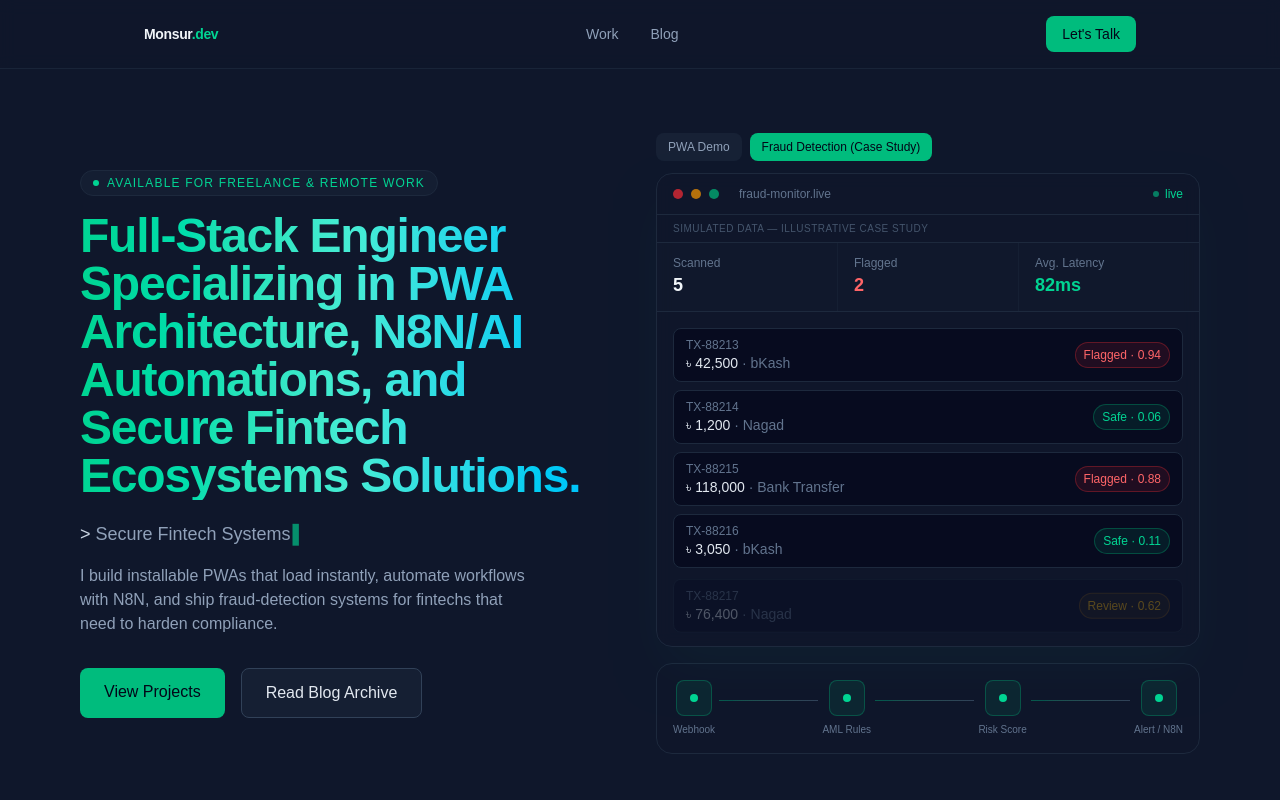
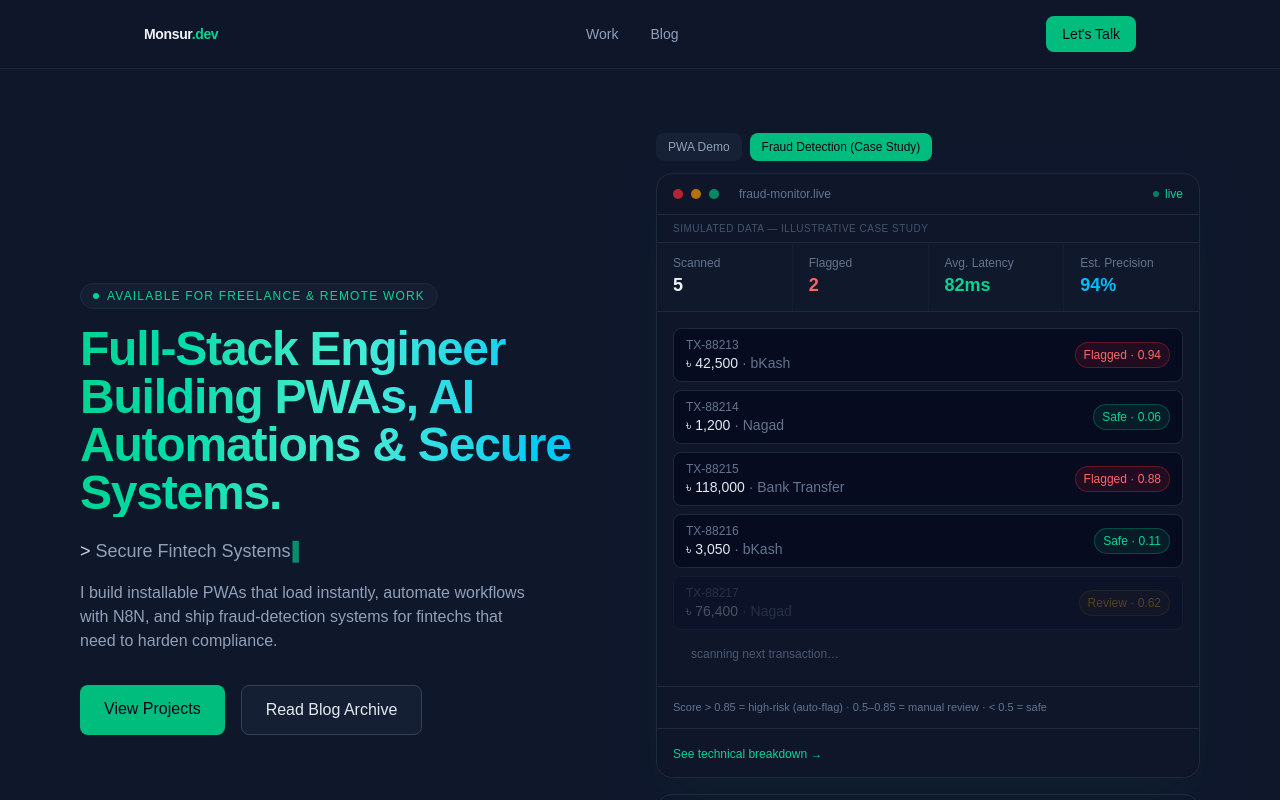
Before and after one commit to monsurhabib01/monsur.dev, a Next.js app: page / in a window 1280 px wide. Both pictures are taken after a click on the button "Fraud Detection (Case Study)". Shown: the top 800 px of the page. Built offline with nearby package versions, Linux system fonts and the light colour scheme.

Commit message:
fix: mailto fallback, layout shift, generic headline, GitHub link

```diff
--- a/src/app/layout.tsx
+++ b/src/app/layout.tsx
@@ -15,7 +15,7 @@ const geistMono = Geist_Mono({
 export const metadata: Metadata = {
   title: "Monsur Habib | PWA & Full-Stack Engineer",
   description:
-    "Full-stack engineer specializing in PWA architecture, N8N/AI automations, and fintech fraud-detection systems for Bangladesh's MFS ecosystem.",
+    "Full-stack engineer building installable PWAs, AI/N8N automations, and secure backend systems — with deep fintech fraud-detection expertise for Bangladesh's MFS ecosystem.",
   manifest: "/manifest.json",
   icons: {
     icon: "/favicon.ico",
@@ -24,8 +24,8 @@ export const metadata: Metadata = {
   openGraph: {
     title: "Monsur Habib | PWA & Full-Stack Engineer",
     description:
-      "Building installable PWAs, N8N automations, and fraud-detection systems. Available for freelance & remote work.",
-    url: "https://monsur.dev",
+      "Building installable PWAs, N8N automations, and secure backend systems. Available for freelance & remote work.",
+    url: "https://monsur-dev.pages.dev",
     siteName: "Monsur.Dev",
     type: "website",
   },
--- a/src/app/page.tsx
+++ b/src/app/page.tsx
@@ -95,13 +95,20 @@ function PWAInstallCard() {
   const [installed, setInstalled] = useState(false);
 
   useEffect(() => {
+    if (installed) {
+      const t = setTimeout(() => {
+        setInstalled(false);
+        setVisibleCount(0);
+      }, 3000);
+      return () => clearTimeout(t);
+    }
     if (visibleCount >= PWA_CHECKS.length) {
       const t = setTimeout(() => setInstalled(true), 500);
       return () => clearTimeout(t);
     }
     const t = setTimeout(() => setVisibleCount((c) => c + 1), 500);
     return () => clearTimeout(t);
-  }, [visibleCount]);
+  }, [visibleCount, installed]);
 
   return (
     <div className="w-full rounded-2xl border border-slate-800 bg-slate-900/80 shadow-2xl shadow-emerald-500/5 backdrop-blur">
@@ -121,10 +128,12 @@ function PWAInstallCard() {
       </div>
 
       <div className="space-y-2 p-4">
-        {PWA_CHECKS.slice(0, visibleCount).map((c) => (
+        {PWA_CHECKS.map((c, i) => (
           <div
             key={c.label}
-            className="flex items-center gap-3 rounded-lg border border-slate-800 bg-slate-950/60 px-3 py-2.5 text-sm animate-[fadeIn_0.4s_ease-out]"
+            className={`flex items-center gap-3 rounded-lg border border-slate-800 bg-slate-950/60 px-3 py-2.5 text-sm transition-opacity duration-300 ${
+              i < visibleCount ? "opacity-100" : "opacity-0"
+            }`}
           >
             <span className="flex h-5 w-5 flex-none items-center justify-center rounded-full bg-emerald-500/10 text-xs text-emerald-400">
               ✓
@@ -135,12 +144,14 @@ function PWAInstallCard() {
             </div>
           </div>
         ))}
-        {visibleCount < PWA_CHECKS.length && (
-          <div className="flex items-center gap-2 px-1 py-2 text-xs text-slate-500">
+        <div
+          className={`flex items-center gap-2 px-1 py-2 text-xs text-slate-500 transition-opacity duration-300 ${
+            visibleCount < PWA_CHECKS.length ? "opacity-100" : "opacity-0"
+          }`}
+        >
           <span className="h-1.5 w-1.5 animate-ping rounded-full bg-slate-500" />
           checking install criteria…
         </div>
-        )}
       </div>
     </div>
   );
@@ -150,7 +161,10 @@ function FraudDashboardCard() {
   const [visibleCount, setVisibleCount] = useState(0);
 
   useEffect(() => {
-    if (visibleCount >= TRANSACTIONS.length) return;
+    if (visibleCount >= TRANSACTIONS.length) {
+      const t = setTimeout(() => setVisibleCount(0), 3000);
+      return () => clearTimeout(t);
+    }
     const t = setTimeout(() => setVisibleCount((c) => c + 1), 550);
     return () => clearTimeout(t);
   }, [visibleCount]);
@@ -167,7 +181,7 @@ function FraudDashboardCard() {
       </div>
 
       {/* stats row */}
-      <div className="grid grid-cols-3 gap-px border-b border-slate-800 bg-slate-800/50">
+      <div className="grid grid-cols-4 gap-px border-b border-slate-800 bg-slate-800/50">
         <div className="bg-slate-900/80 px-4 py-3">
           <div className="text-xs text-slate-500">Scanned</div>
           <div className="text-lg font-semibold text-slate-100">{visibleCount}</div>
@@ -180,14 +194,20 @@ function FraudDashboardCard() {
           <div className="text-xs text-slate-500">Avg. Latency</div>
           <div className="text-lg font-semibold text-emerald-400">82ms</div>
         </div>
+        <div className="bg-slate-900/80 px-4 py-3">
+          <div className="text-xs text-slate-500">Est. Precision</div>
+          <div className="text-lg font-semibold text-sky-400">94%</div>
+        </div>
       </div>
 
       {/* transaction feed */}
       <div className="space-y-2 p-4">
-        {TRANSACTIONS.slice(0, visibleCount).map((tx) => (
+        {TRANSACTIONS.map((tx, i) => (
           <div
             key={tx.id}
-            className="flex items-center justify-between rounded-lg border border-slate-800 bg-slate-950/60 px-3 py-2 text-sm animate-[fadeIn_0.4s_ease-out]"
+            className={`flex items-center justify-between rounded-lg border border-slate-800 bg-slate-950/60 px-3 py-2 text-sm transition-opacity duration-300 ${
+              i < visibleCount ? "opacity-100" : "opacity-0"
+            }`}
           >
             <div className="flex flex-col">
               <span className="font-mono text-xs text-slate-500">{tx.id}</span>
@@ -204,12 +224,29 @@ function FraudDashboardCard() {
             </span>
           </div>
         ))}
-        {visibleCount < TRANSACTIONS.length && (
-          <div className="flex items-center gap-2 px-1 py-2 text-xs text-slate-500">
+        <div
+          className={`flex items-center gap-2 px-1 py-2 text-xs text-slate-500 transition-opacity duration-300 ${
+            visibleCount < TRANSACTIONS.length ? "opacity-100" : "opacity-0"
+          }`}
+        >
           <span className="h-1.5 w-1.5 animate-ping rounded-full bg-slate-500" />
           scanning next transaction…
         </div>
-        )}
+      </div>
+
+      <div className="border-t border-slate-800 px-4 py-3 text-[11px] text-slate-500">
+        Score &gt; 0.85 = high-risk (auto-flag) · 0.5–0.85 = manual review · &lt; 0.5 = safe
+      </div>
+
+      <div className="border-t border-slate-800 px-4 py-3">
+        <a
+          href="https://github.com/monsurhabib01?tab=repositories"
+          target="_blank"
+          rel="noopener noreferrer"
+          className="text-xs font-medium text-emerald-400 transition hover:text-emerald-300"
+        >
+          See technical breakdown →
+        </a>
       </div>
     </div>
   );
@@ -263,6 +300,7 @@ function ProofCard({
 export default function Home() {
   const typed = useTypedWord(ROLE_WORDS);
   const [tab, setTab] = useState<"pwa" | "fraud">("pwa");
+  const [copied, setCopied] = useState(false);
 
   return (
     <main className="min-h-screen bg-slate-900 text-slate-100">
@@ -304,8 +342,8 @@ export default function Home() {
           </div>
 
           <h1 className="bg-gradient-to-r from-emerald-400 via-teal-300 to-sky-400 bg-clip-text text-4xl font-extrabold tracking-tight text-transparent sm:text-5xl">
-            Full-Stack Engineer Specializing in PWA Architecture, N8N/AI
-            Automations, and Secure Fintech Ecosystems Solutions.
+            Full-Stack Engineer Building PWAs, AI Automations &amp; Secure
+            Systems.
           </h1>
 
           <p className="mt-5 h-7 font-mono text-lg text-slate-400">
@@ -433,7 +471,17 @@ export default function Home() {
             >
               Python AML &amp; Fraud Detection Toolkit
             </a>
-            <div className="mt-1 text-xs text-slate-500">Live on Gumroad</div>
+            <div className="mt-1 flex items-center justify-between text-xs text-slate-500">
+              <span>Live on Gumroad</span>
+              <a
+                href="https://monsurhabib01.github.io"
+                target="_blank"
+                rel="noopener noreferrer"
+                className="font-medium text-emerald-400 transition hover:text-emerald-300"
+              >
+                Browse all projects on GitHub →
+              </a>
+            </div>
           </ProofCard>
 
           {/* domain - long-term focus, placed last intentionally */}
@@ -462,12 +510,19 @@ export default function Home() {
           </p>
           <div className="mt-8 flex flex-wrap justify-center gap-4">
             <a
-              href="https://mail.google.com/mail/?view=cm&fs=1&to=monsurhabib01@gmail.com"
-              target="_blank"
-              rel="noopener noreferrer"
+              href="mailto:hello@aitipseveryday.com"
+              onClick={() => {
+                if (typeof navigator !== "undefined" && navigator.clipboard) {
+                  navigator.clipboard
+                    .writeText("hello@aitipseveryday.com")
+                    .catch(() => {});
+                }
+                setCopied(true);
+                setTimeout(() => setCopied(false), 2000);
+              }}
               className="rounded-lg bg-emerald-500 px-6 py-3 font-medium text-slate-950 transition hover:bg-emerald-400"
             >
-              Email Me
+              {copied ? "Copied: hello@aitipseveryday.com" : "Email Me"}
             </a>
             <a
               href="https://wa.me/8801675115659"
@@ -486,10 +541,6 @@ export default function Home() {
               LinkedIn
             </a>
           </div>
-          <p className="mt-4 text-xs text-slate-500">
-            Or email directly:{" "}
-            <span className="text-slate-400">admin@aitipseveryday.com</span>
-          </p>
         </div>
       </section>
       </div>
```
Lines whose indentation alone changed are shown as unchanged.
